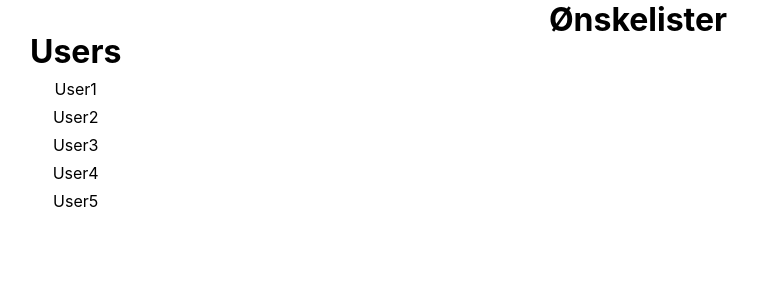
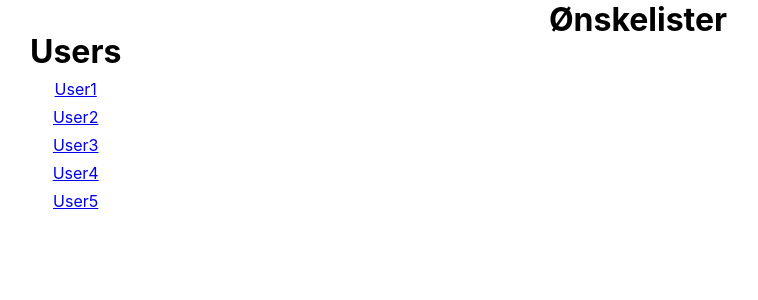
Before and after one commit to magnus-schj/Wishlist, a React (Create React App) app in the folder frontend/react/main/: page / in a window 1280 px wide. Shown: the top 300 px of the page, without its empty margins (2-760 px from the left). Built offline with nearby package versions, Linux system fonts and the light colour scheme.

Commit message:
link in user menu, wishes added

```diff
--- a/frontend/react/main/src/components/user-menu/UserMenu.component.jsx
+++ b/frontend/react/main/src/components/user-menu/UserMenu.component.jsx
@@ -1,4 +1,5 @@
 import React from "react";
+import { Link } from "react-router-dom";
 import MOCK_DATA from "../../assets/MockData";
 import "./UserMenu.styles.css";
 
@@ -8,7 +9,11 @@ const UserMenu = () => (
     <div className="user-list">
       <ul>
         {MOCK_DATA.map((user) => {
-          return <li>{user.name}</li>;
+          return (
+            <Link to={`/${user.name}`}>
+              <li>{user.name}</li>
+            </Link>
+          );
         })}
       </ul>
     </div>
--- a/frontend/react/main/src/components/wish-list/WishList.component.jsx
+++ b/frontend/react/main/src/components/wish-list/WishList.component.jsx
@@ -1,6 +1,11 @@
-const WishList = ({ name }) => (
+const WishList = ({ name, wishes }) => (
   <div className="wish-list">
     <h1>{name}'s wishlist</h1>
+    <ul>
+      {wishes.map((wish) => {
+        return <li>{wish}</li>;
+      })}
+    </ul>
   </div>
 );
 
```
